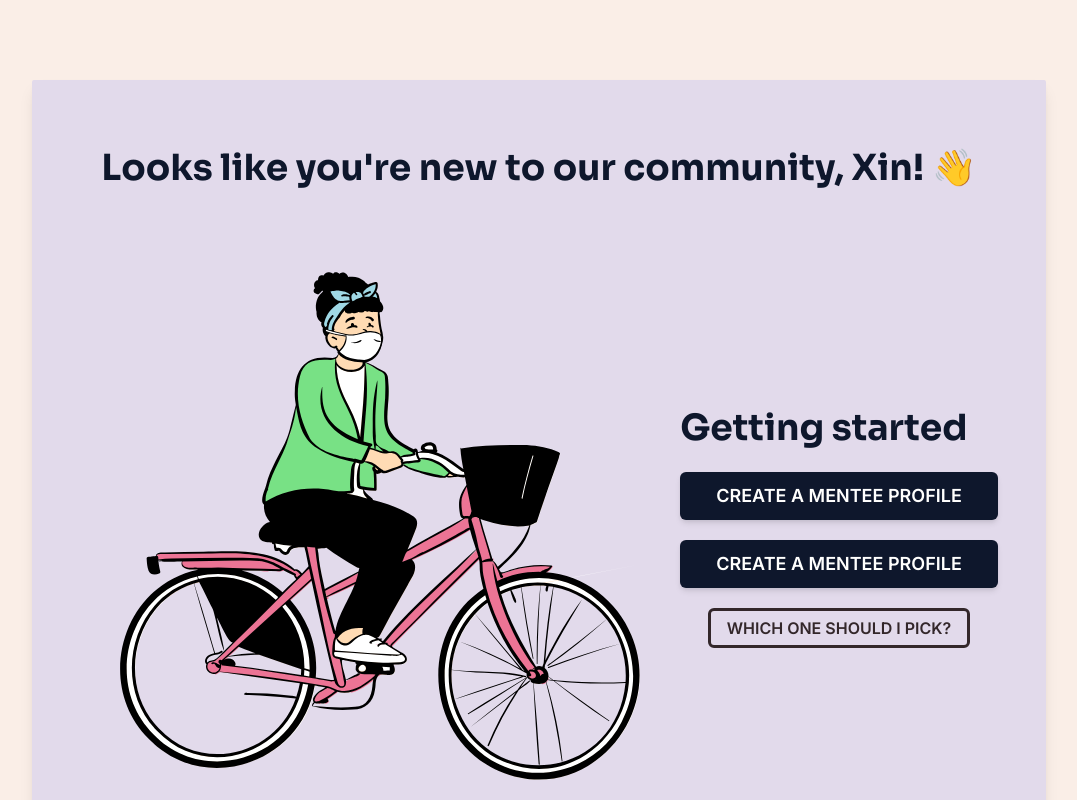
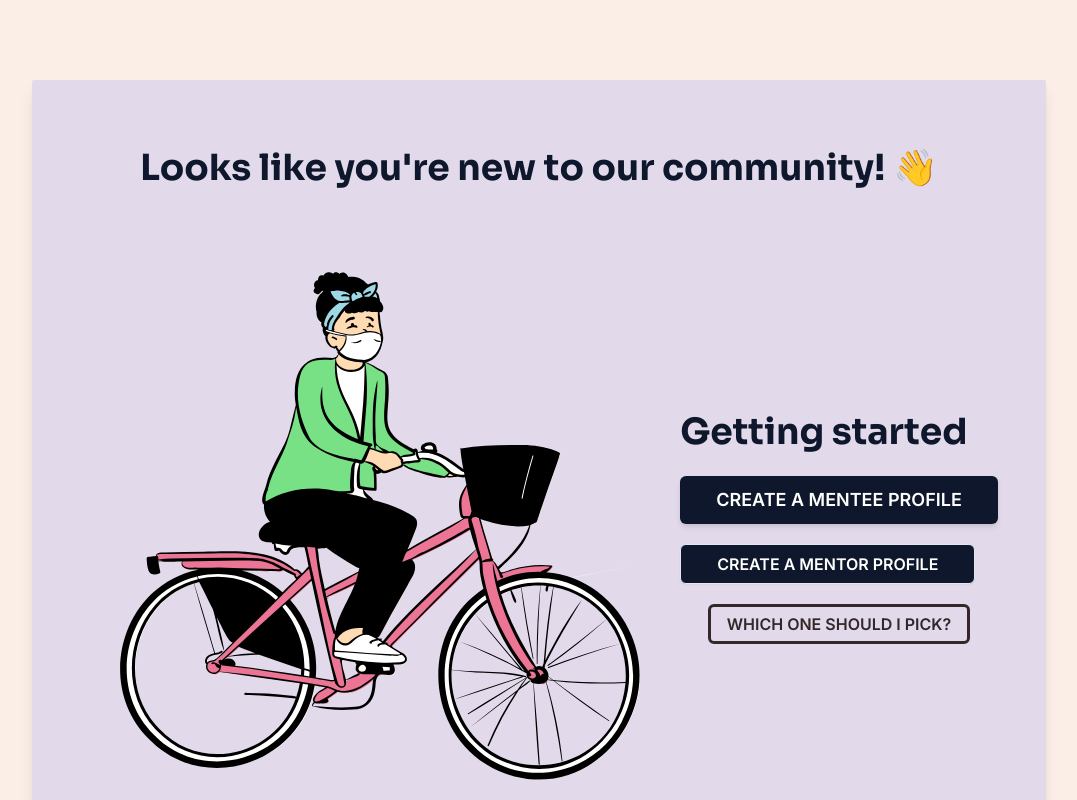
Before and after one commit to UCR-CS110/Ment-To-be, a React (Create React App) app in the folder client/: page /new-user in a window 1280 px wide. Shown: the top 800 px of the page, without its empty margins (101-1178 px from the left). Built offline with nearby package versions, Linux system fonts and the light colour scheme.

Commit message:
mentee mentor buttons different sizes

```diff
--- a/client/src/components/new-user-components/new-user-core.js
+++ b/client/src/components/new-user-components/new-user-core.js
@@ -49,7 +49,7 @@ function NewUserCore({ user }) {
             color={text_colors}
             textAlign={"center"}
           >
-            Looks like you're new to our community, Xin! 👋
+            Looks like you're new to our community! 👋
           </Heading>
         </Box>
 
@@ -91,7 +91,7 @@ function NewUserCore({ user }) {
               </Box>
               <Box>
                 <NewUserSignUp_Mentee_Mentor_Caller
-                  mentee={true}
+                  mentor={true}
                 ></NewUserSignUp_Mentee_Mentor_Caller>
               </Box>
               <Box align={"center"}>
```
